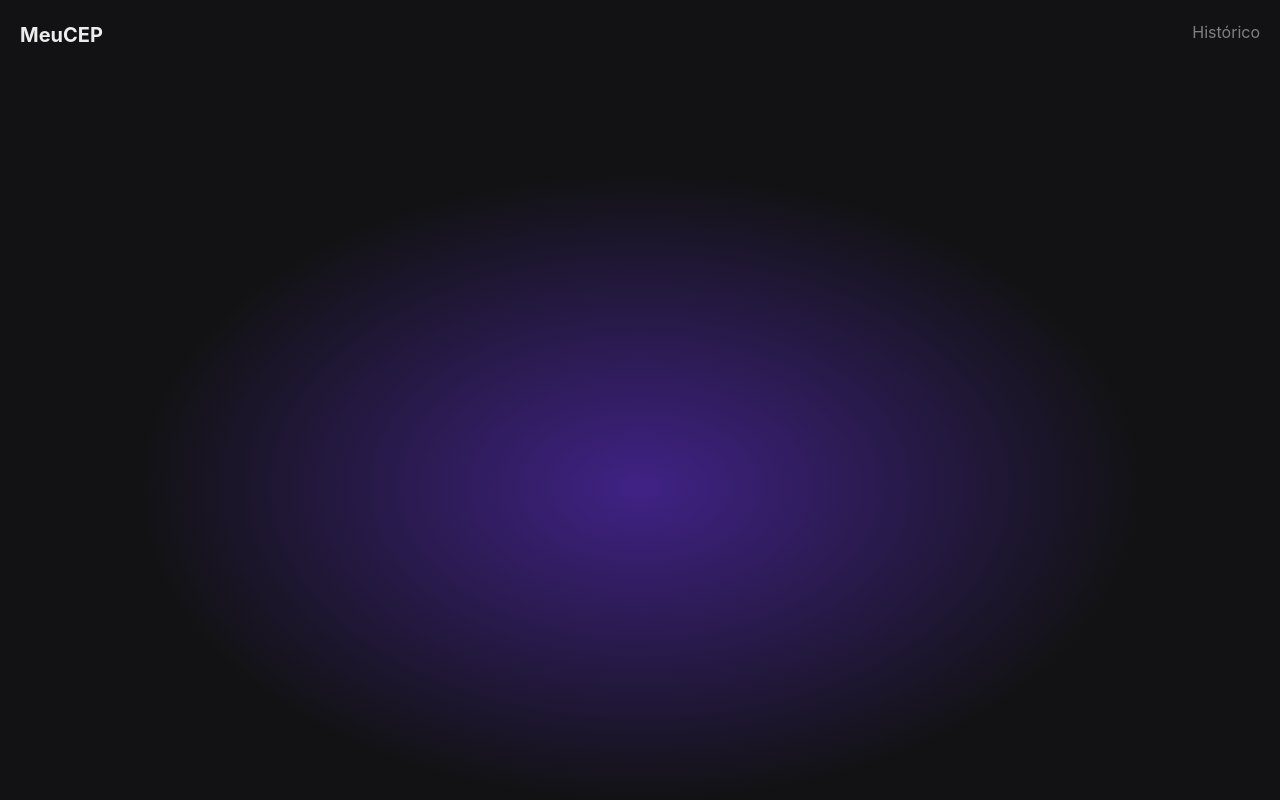
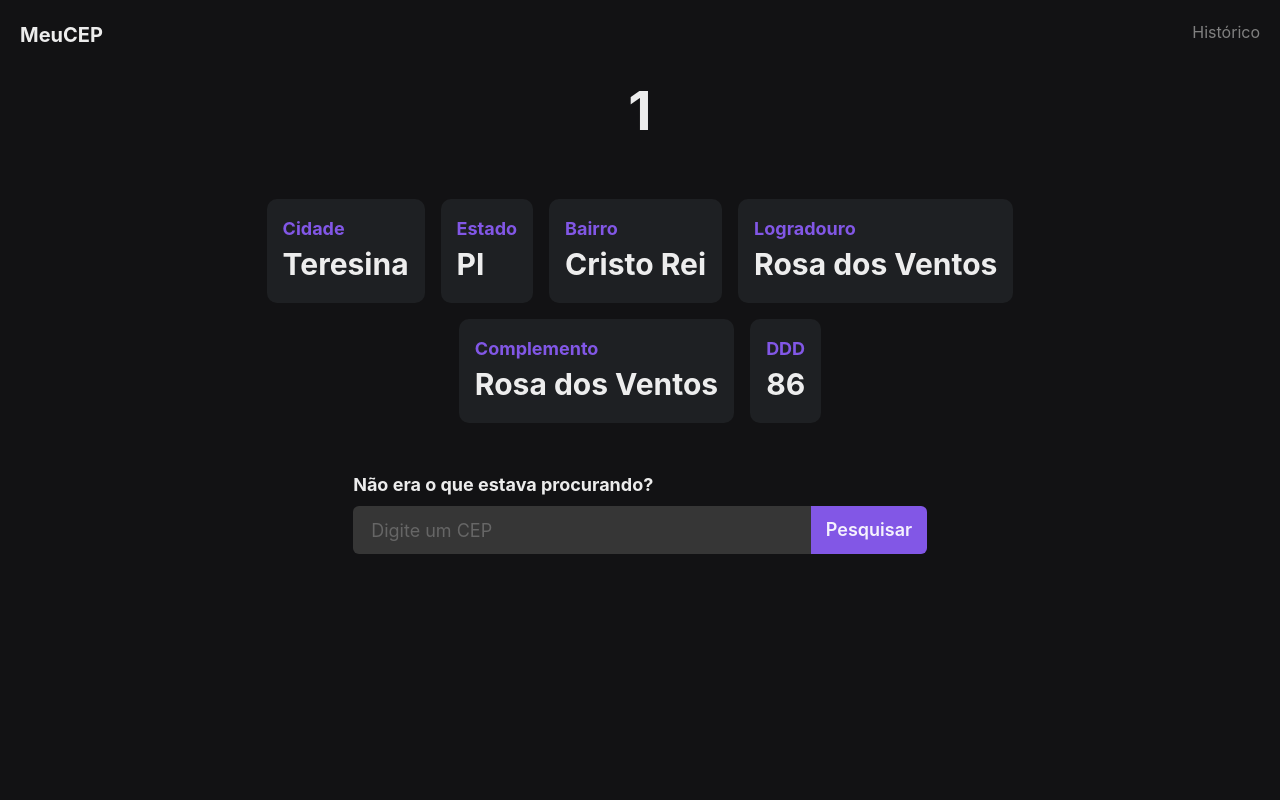
Before and after one commit to SampaioLeal/meucep, a React (Create React App) app: page /cep/1 in a window 1280 px wide. Built offline with nearby package versions, Linux system fonts and the light colour scheme.

Commit message:
Nova página de detalhes do CEP

```diff
--- a/src/App.tsx
+++ b/src/App.tsx
@@ -1,6 +1,7 @@
 import { ChakraProvider } from "@chakra-ui/react";
 import { BrowserRouter, Switch, Route } from "react-router-dom";
 import NavBar from "./components/NavBar";
+import CEPInfo from "./pages/CEPInfo";
 import Home from "./pages/Home";
 import rocketTheme from "./styles/themes/rocketTheme";
 
@@ -12,8 +13,7 @@ function App() {
 
         <Switch>
           <Route exact path="/" component={Home} />
-          {/* <Route exact path="/about" />
-          <Route exact path="/users" /> */}
+          <Route exact path="/cep/:cep" component={CEPInfo} />
         </Switch>
       </BrowserRouter>
     </ChakraProvider>
--- /dev/null
+++ b/src/pages/CEPInfo.tsx
@@ -0,0 +1,129 @@
+import { Button } from "@chakra-ui/button";
+import { Box, Container, Flex, Text, Wrap, WrapItem } from "@chakra-ui/layout";
+import { useState } from "react";
+import { useParams } from "react-router";
+import CEPInput from "../components/CEPInput";
+
+export default function CEPInfo() {
+  const { cep } = useParams<{ cep: string }>();
+  const [newCep, setNewCEP] = useState("");
+
+  const cepInfo = {
+    cidade: "Teresina",
+    estado: "PI",
+    bairro: "Cristo Rei",
+    logradouro: "Rosa dos Ventos",
+    complemento: "Rosa dos Ventos",
+    ddd: 86,
+  };
+
+  function handleCEPChange(e: React.ChangeEvent<HTMLInputElement>) {
+    setNewCEP(e.target.value);
+  }
+
+  return (
+    <Container maxW="container.lg">
+      <Text fontWeight="bold" fontSize={54} textAlign="center">
+        {cep}
+      </Text>
+      <Wrap justify="center" marginY="12" spacing={4}>
+        <WrapItem>
+          <Box textAlign="start" bg="#1E2023" borderRadius={10} w="100%" p={4}>
+            <Text fontWeight="bold" color="#8257E6" fontSize={18}>
+              Cidade
+            </Text>
+            <Text fontWeight="bold" fontSize={30}>
+              {cepInfo.cidade}
+            </Text>
+          </Box>
+        </WrapItem>
+
+        <WrapItem>
+          <Box textAlign="start" bg="#1E2023" borderRadius={10} w="100%" p={4}>
+            <Text fontWeight="bold" color="#8257E6" fontSize={18}>
+              Estado
+            </Text>
+            <Text fontWeight="bold" fontSize={30}>
+              {cepInfo.estado}
+            </Text>
+          </Box>
+        </WrapItem>
+
+        <WrapItem>
+          <Box textAlign="start" bg="#1E2023" borderRadius={10} w="100%" p={4}>
+            <Text fontWeight="bold" color="#8257E6" fontSize={18}>
+              Bairro
+            </Text>
+            <Text fontWeight="bold" fontSize={30}>
+              {cepInfo.bairro}
+            </Text>
+          </Box>
+        </WrapItem>
+
+        <WrapItem>
+          <Box textAlign="start" bg="#1E2023" borderRadius={10} w="100%" p={4}>
+            <Text fontWeight="bold" color="#8257E6" fontSize={18}>
+              Logradouro
+            </Text>
+            <Text fontWeight="bold" fontSize={30}>
+              {cepInfo.logradouro}
+            </Text>
+          </Box>
+        </WrapItem>
+
+        <WrapItem>
+          <Box textAlign="start" bg="#1E2023" borderRadius={10} w="100%" p={4}>
+            <Text fontWeight="bold" color="#8257E6" fontSize={18}>
+              Complemento
+            </Text>
+            <Text fontWeight="bold" fontSize={30}>
+              {cepInfo.complemento}
+            </Text>
+          </Box>
+        </WrapItem>
+
+        <WrapItem>
+          <Box textAlign="start" bg="#1E2023" borderRadius={10} w="100%" p={4}>
+            <Text fontWeight="bold" color="#8257E6" fontSize={18}>
+              DDD
+            </Text>
+            <Text fontWeight="bold" fontSize={30}>
+              {cepInfo.ddd}
+            </Text>
+          </Box>
+        </WrapItem>
+      </Wrap>
+
+      <Container>
+        <Text fontWeight="bold" fontSize={18}>
+          Não era o que estava procurando?
+        </Text>
+
+        <Flex marginY={2}>
+          <CEPInput
+            borderBottomRightRadius={0}
+            borderTopRightRadius={0}
+            value={newCep}
+            onChange={handleCEPChange}
+          />
+          <Button
+            borderBottomLeftRadius={0}
+            borderTopLeftRadius={0}
+            // isLoading
+            bgColor="#8257E6"
+            size="lg"
+            _hover={{
+              backgroundColor: "#6641bd",
+            }}
+            _active={{
+              backgroundColor: "#4a2e8b",
+            }}
+            _focus={{}}
+          >
+            Pesquisar
+          </Button>
+        </Flex>
+      </Container>
+    </Container>
+  );
+}
--- a/src/styles/themes/rocketTheme.ts
+++ b/src/styles/themes/rocketTheme.ts
@@ -7,10 +7,9 @@ const rocketTheme = extendTheme({
   styles: {
     global: {
       body: {
-        minWidth: "100vw",
-        minHeight: "100vh",
-        backgroundImage:
-          "radial-gradient(39.11% 39.11% at 50% 60.89%, #402285 0%, #121214 100%)",
+        minWidth: "100%",
+        minHeight: "100%",
+        backgroundColor: "#121214",
       },
     },
   },
```
